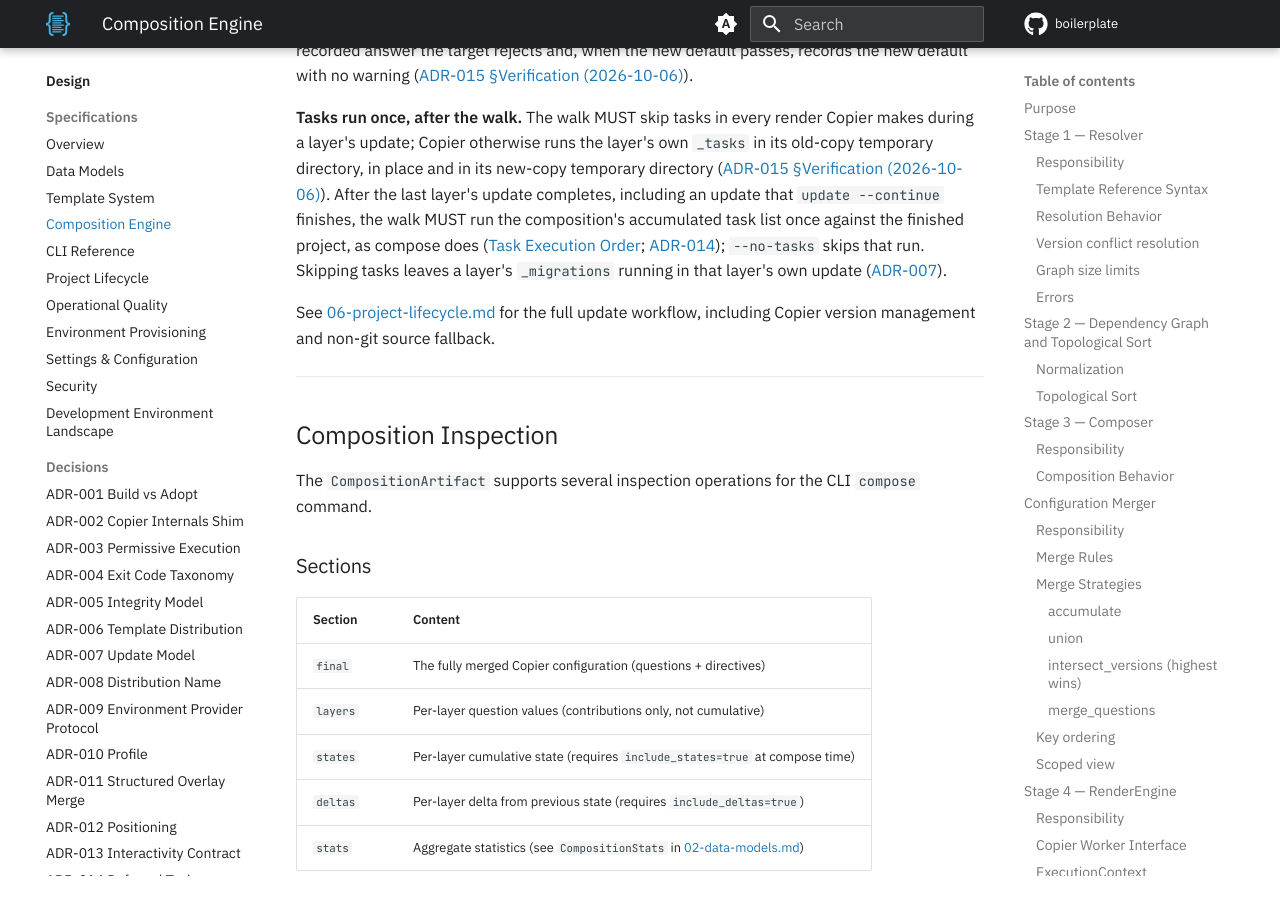
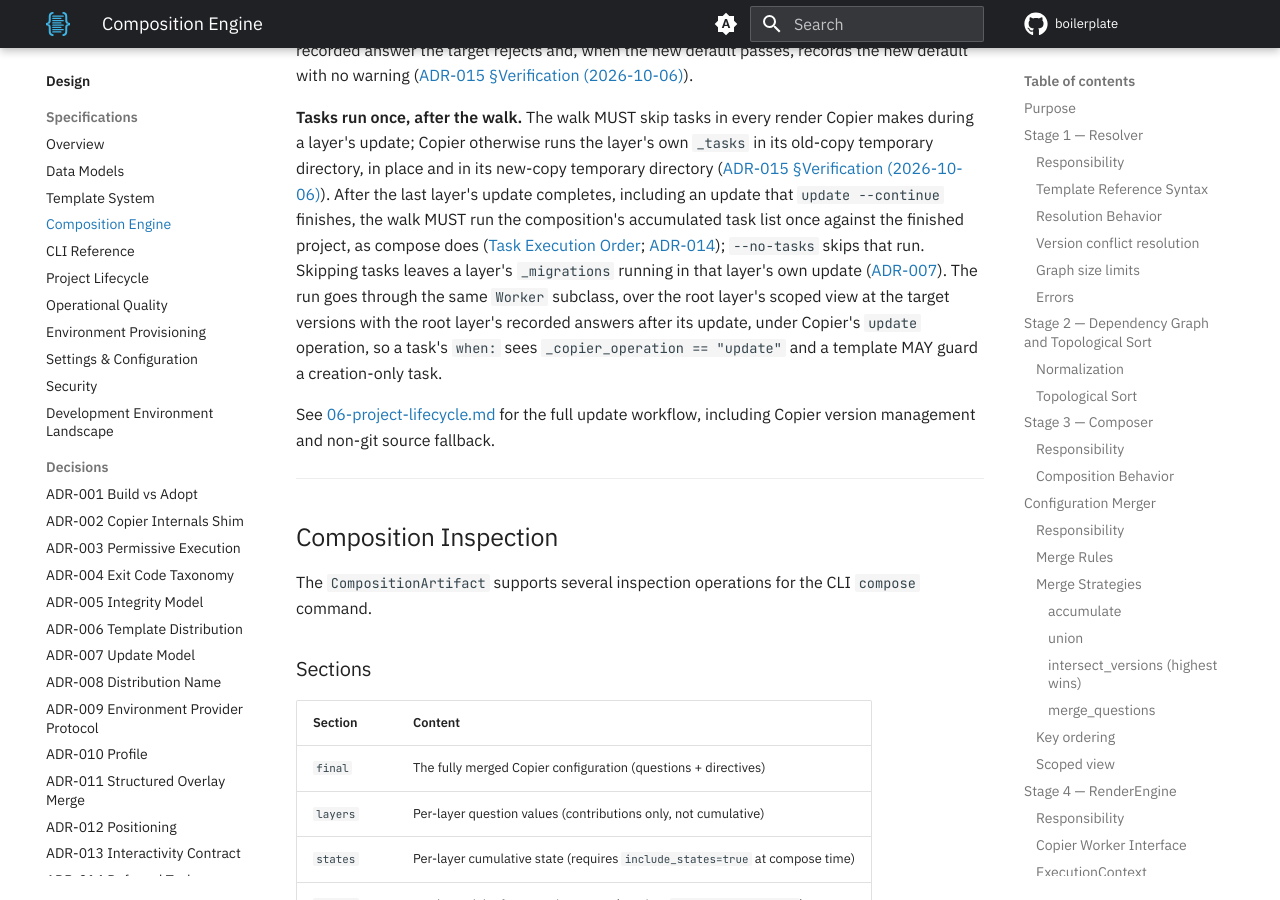
Before and after one commit to TheRealBillSiegler/boilerplate, an MkDocs documentation site: the page built from docs/design/04-composition-engine.md, in a window 1280 px wide and 900 px high, scrolled down 17399 px. Built offline with MkDocs 1.6.1 and Material for MkDocs 9.7.7, drawn with Linux system fonts in a browser that asks for light colours; comment, search, counter and statistics services are not loaded; the version menu is left out.

Commit message:
docs(design): run update's deferred tasks under the update operation
Co-Authored-By: Claude Sonnet 5.5 <noreply@anthropic.com>

```diff
--- a/docs/design/04-composition-engine.md
+++ b/docs/design/04-composition-engine.md
@@ -405,7 +405,7 @@ Each render Copier makes during a layer's update renders under the layer's scope
 
 **Changed questions fail closed.** Before the walk writes anything, it MUST check every recorded answer it will pass as data against the question types and validators of the target versions. A recorded answer the target rejects, under a retyped question or a tightened validator, stops the update with `BP_INPUT_ANSWER_REJECTED` ([07 §Error Code Registry](07-operational-quality.md#error-code-registry)), and the error names the question, the layer and the recorded value; a recorded answer the target's type casts, such as the string `"8080"` under an `int` question, passes the check. Copier's own update path drops a recorded answer the target rejects and, when the new default passes, records the new default with no warning ([ADR-015 §Verification (2026-10-06)](adr-015-idiomatic-artifacts.md#verification-2026-10-06)).
 
-**Tasks run once, after the walk.** The walk MUST skip tasks in every render Copier makes during a layer's update; Copier otherwise runs the layer's own `_tasks` in its old-copy temporary directory, in place and in its new-copy temporary directory ([ADR-015 §Verification (2026-10-06)](adr-015-idiomatic-artifacts.md#verification-2026-10-06)). After the last layer's update completes, including an update that `update --continue` finishes, the walk MUST run the composition's accumulated task list once against the finished project, as compose does ([Task Execution Order](#task-execution-order); [ADR-014](adr-014-deferred-task-execution.md)); `--no-tasks` skips that run. Skipping tasks leaves a layer's `_migrations` running in that layer's own update ([ADR-007](adr-007-update-model.md)).
+**Tasks run once, after the walk.** The walk MUST skip tasks in every render Copier makes during a layer's update; Copier otherwise runs the layer's own `_tasks` in its old-copy temporary directory, in place and in its new-copy temporary directory ([ADR-015 §Verification (2026-10-06)](adr-015-idiomatic-artifacts.md#verification-2026-10-06)). After the last layer's update completes, including an update that `update --continue` finishes, the walk MUST run the composition's accumulated task list once against the finished project, as compose does ([Task Execution Order](#task-execution-order); [ADR-014](adr-014-deferred-task-execution.md)); `--no-tasks` skips that run. Skipping tasks leaves a layer's `_migrations` running in that layer's own update ([ADR-007](adr-007-update-model.md)). The run goes through the same `Worker` subclass, over the root layer's scoped view at the target versions with the root layer's recorded answers after its update, under Copier's `update` operation, so a task's `when:` sees `_copier_operation == "update"` and a template MAY guard a creation-only task.
 
 See [06-project-lifecycle.md](06-project-lifecycle.md) for the full update workflow, including Copier version management and non-git source fallback.
 
--- a/docs/design/06-project-lifecycle.md
+++ b/docs/design/06-project-lifecycle.md
@@ -250,7 +250,7 @@ Three-way merge semantics preserve local modifications while incorporating templ
 
 - **Multi-layer compositions** (templates with `extends`): Boilerplate orchestrates per-layer updates by running Copier's `update` per layer in topological order (`copier update -a .copier-answers.<layer>.yml --vcs-ref=<target>` is the operation), each through the layer's scoped view ([design 04 §Safe Update](04-composition-engine.md#safe-update)). Each layer's three-way merge is performed by Copier against that layer's own Git source — the published first-party repository, or an org-local clone or mirror of it ([ADR-006](adr-006-template-distribution.md)). Layer-level success/failure is each layer's own atomic-from-Copier operation; Boilerplate manages the cross-layer rollback envelope (see [Pre-Merge Backup](#pre-merge-backup) and the `update --continue` / `update --abort` semantics below).
 
-The per-layer answers files (`.copier-answers.<layer>.yml`) record the answers each layer's update starts from, with its ancestors' recorded answers and the answers of the walk's questionnaire pass passed as data under the updated layer's own recorded answers, which win where two answers files disagree, and each render takes its questionnaire from the layer's scoped view at the versions it renders: the recorded versions for the old copy, the target versions for the in-place render and the new copy ([design 04 §Safe Update](04-composition-engine.md#safe-update)). The answers files are written at creation time per the [`_answers_file:` contract](04-composition-engine.md#render-behavior). Before the first layer's update writes anything, the walk checks the recorded answers it will pass against the target versions' question types and validators and stops with `BP_INPUT_ANSWER_REJECTED` on one the target rejects ([design 04 §Safe Update](04-composition-engine.md#safe-update)). Every render of the walk skips tasks, and the composition's accumulated task list runs once against the finished project after the last layer's update, as at creation ([ADR-014](adr-014-deferred-task-execution.md)).
+The per-layer answers files (`.copier-answers.<layer>.yml`) record the answers each layer's update starts from, with its ancestors' recorded answers and the answers of the walk's questionnaire pass passed as data under the updated layer's own recorded answers, which win where two answers files disagree, and each render takes its questionnaire from the layer's scoped view at the versions it renders: the recorded versions for the old copy, the target versions for the in-place render and the new copy ([design 04 §Safe Update](04-composition-engine.md#safe-update)). The answers files are written at creation time per the [`_answers_file:` contract](04-composition-engine.md#render-behavior). Before the first layer's update writes anything, the walk checks the recorded answers it will pass against the target versions' question types and validators and stops with `BP_INPUT_ANSWER_REJECTED` on one the target rejects ([design 04 §Safe Update](04-composition-engine.md#safe-update)). Every render of the walk skips tasks, and the composition's accumulated task list runs once against the finished project after the last layer's update, as at creation but under Copier's `update` operation, so a template MAY guard a creation-only task ([ADR-014](adr-014-deferred-task-execution.md)).
 
 **Non-git template sources**: If any locked template layer's source is a non-git source type (`filesystem` without a `.git/` directory, or `archive`), it has no commit for Copier to diff against — Copier has no three-way *or* two-way fallback for it ([ADR-015 §Verification](adr-015-idiomatic-artifacts.md#verification-2026-07-28)). Boilerplate surfaces this:
 
--- a/docs/design/adr-014-deferred-task-execution.md
+++ b/docs/design/adr-014-deferred-task-execution.md
@@ -10,7 +10,7 @@ Copier's contract runs `_tasks` after generating a project, in the destination d
 
 - **Merge**: `_tasks` accumulates across layers by ordered concatenation — topological order across layers (dependencies first, target last), declaration order within a layer, no deduplication. Tasks are effects; repetition and order are meaningful, so the append-only strategy is deliberate even though files use last-layer-wins.
 - **Execution**: every non-final layer renders with `skip_tasks=True` (a public Copier flag); the final layer executes the full accumulated list exactly once, after all layers' files exist. Conditions are evaluated by the final layer's worker against the merged answers.
-- **Update**: the update walk renders with `skip_tasks=True` in every render Copier makes during a layer's update (the old copy, the in-place render and the new copy), and the accumulated list runs exactly once against the finished project after the last layer's update ([design 04 §Safe Update](04-composition-engine.md#safe-update)). Copier would otherwise run each updated layer's own `_tasks` three times per update, twice in temporary directories, and never the merged list.
+- **Update**: the update walk renders with `skip_tasks=True` in every render Copier makes during a layer's update (the old copy, the in-place render and the new copy), and the accumulated list runs exactly once against the finished project after the last layer's update, through the same `Worker` subclass under Copier's `update` operation, so a task's `when:` sees `_copier_operation == "update"` ([design 04 §Safe Update](04-composition-engine.md#safe-update)). Copier would otherwise run each updated layer's own `_tasks` three times per update, twice in temporary directories, and never the merged list.
 - **Shapes**: task entries keep Copier's native forms end-to-end — plain string (shell execution), argv list (no shell), mapping with `command` and optional `when`/`working_directory` — so Copier, not Boilerplate, interprets execution semantics. Entries that match none of these shapes are dropped with a warning.
 
 ## Options considered
```
